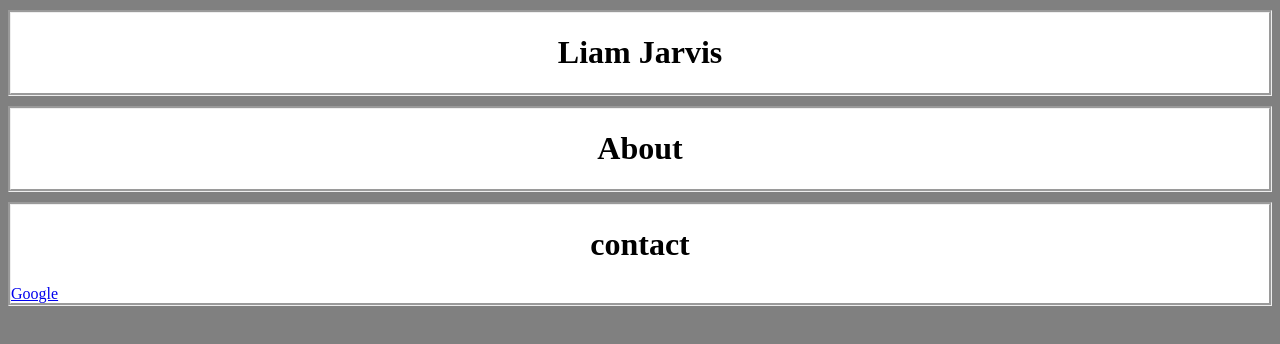
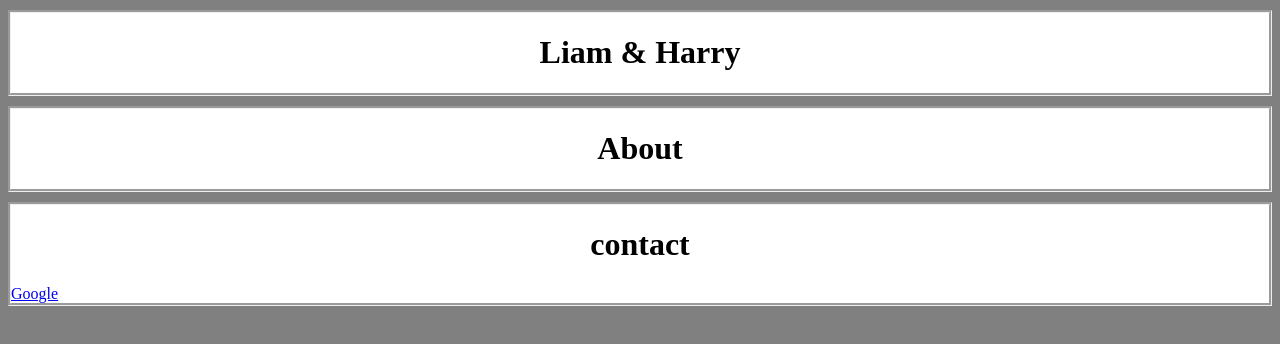
Before and after one commit to HbombLiamjarvisman/HTMLfun, a plain HTML site: page index.html in a window 1280 px wide. Drawn offline with Linux system fonts and the light colour scheme.

Commit message:
modified index.html

```diff
--- a/index.html
+++ b/index.html
@@ -8,7 +8,7 @@
 
 		<div id="header">
 
-			<h1>Liam Jarvis</h1>
+			<h1>Liam & Harry</h1>
 
 			<div id="text1">
 
```
